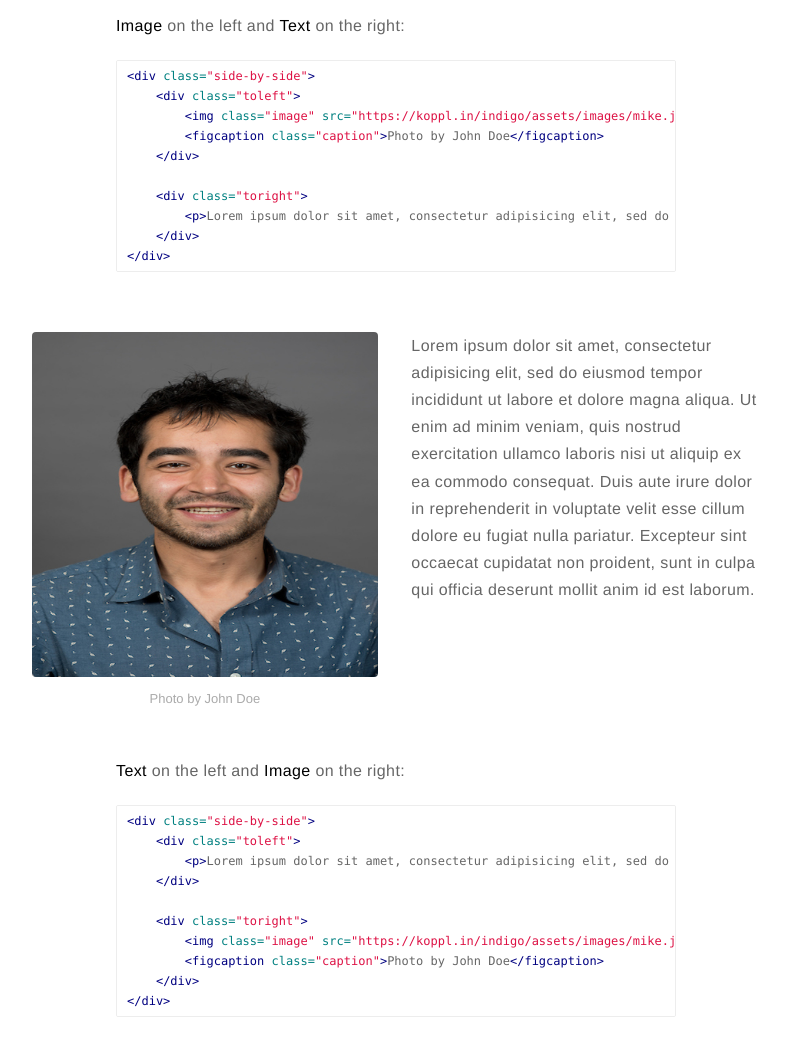
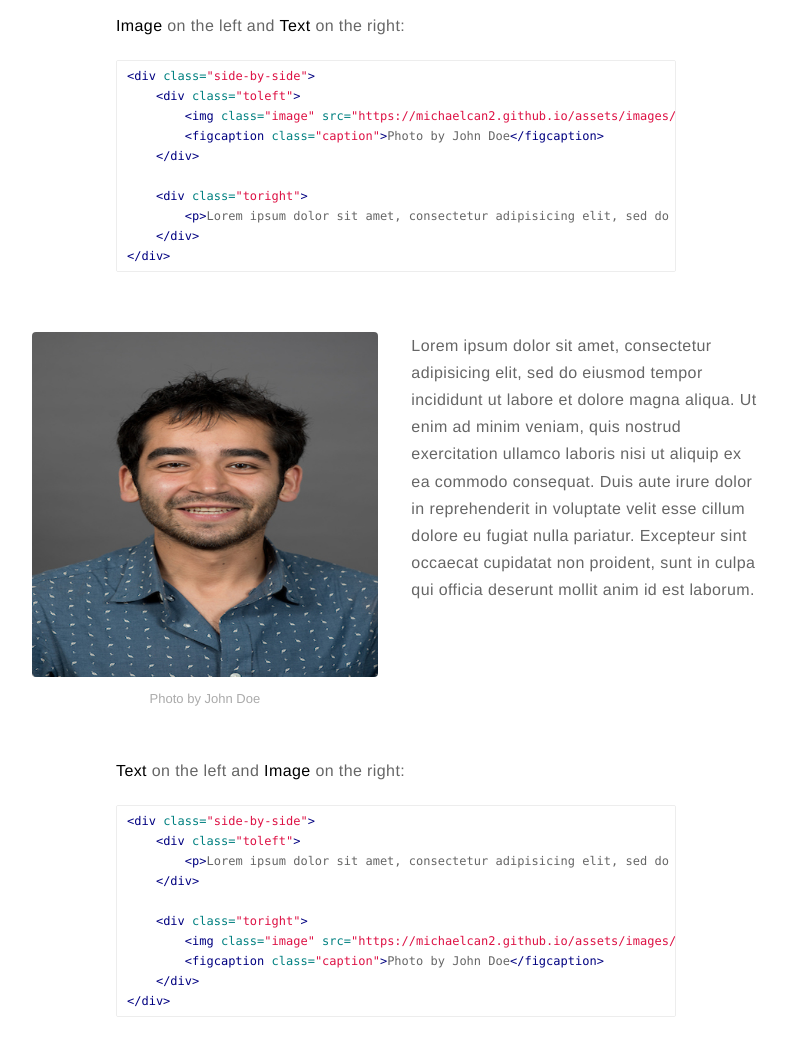
Before and after one commit to michaelcan2/michaelcan2.github.io, a Jekyll site: the page built from _posts/2015-02-24-markdown-extra-components.markdown, in a window 1280 px wide and 1400 px high, scrolled down 1068 px. Shown: the part 151-1188 px from the top of the window, without its empty margins (244-1032 px from the left). Built offline with Jekyll 4.4.1, drawn with Linux system fonts in a browser that asks for light colours; comment, search, counter and statistics services are not loaded; some of the changed lines change nothing that is shown.

Commit message:
that should do it

```diff
--- a/_config.yml
+++ b/_config.yml
@@ -16,7 +16,7 @@
 resume-external: true
 resume-url: https://google.com/?q=my+resume
 
-url: https://koppl.in/indigo
+url: https://michaelcan2.github.io
 # your url: http://USERNAME.github.io
 
 permalink: /:title/
@@ -42,7 +42,7 @@
 # linkedin: mylinkedin
 # youtube: myyoutube
 # spotify: myspotify
-github: mygithub
+github: michaelcan2
 # gitlab: mygitlab
 # lastfm: mylastfm
 # stackoverflow: 7044681/mystackoverflow
@@ -109,4 +109,4 @@
   - jekyll-admin
 
 jekyll-mentions:
-    base_url: https://github.com
+    base_url: https://michaelcan2.github.io
```
